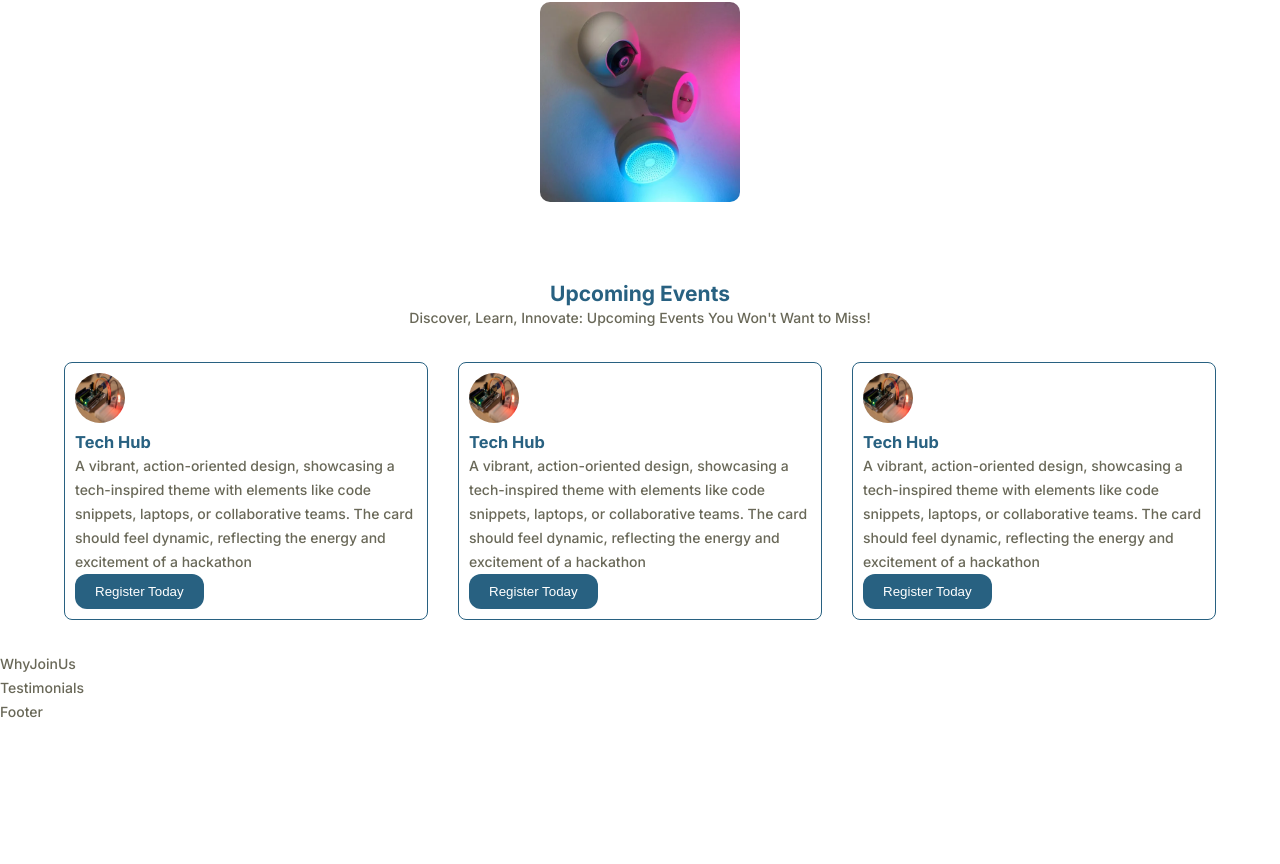
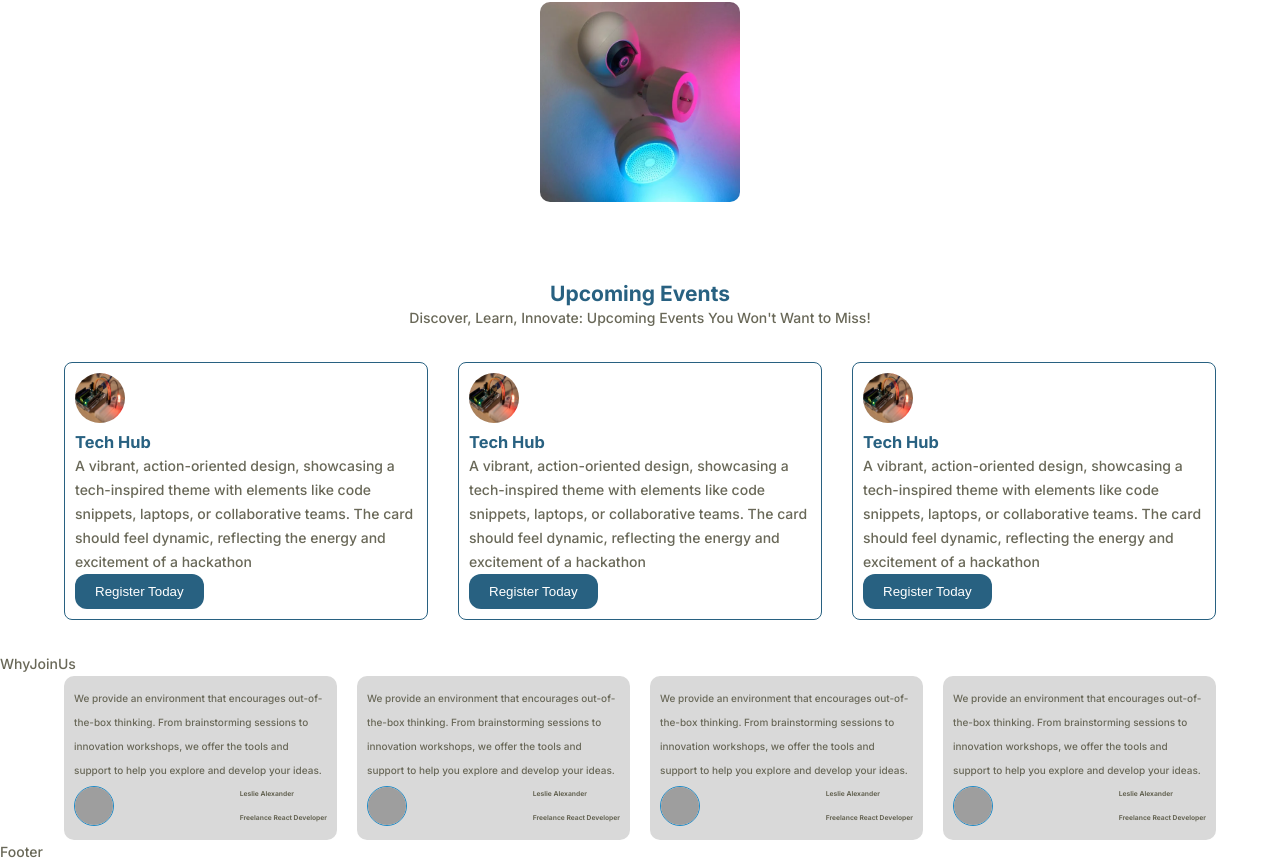
Before and after one commit to DeKUTInnovatorsClub/dekut_innovators, a React (Vite) app: page / in a window 1280 px wide. Shown: the part 1083-1947 px from the top of the page. Before the commit the page ends 1807 px from the top, so only its background shows below. Built offline with nearby package versions, Linux system fonts and the light colour scheme; grey boxes are pictures that could not be loaded.

Commit message:
add Testimonials Component

```diff
--- a/package.json
+++ b/package.json
@@ -11,6 +11,7 @@
   },
   "dependencies": {
     "react": "^18.3.1",
+    "react-card-slider-component": "^1.0.9",
     "react-dom": "^18.3.1",
     "react-router-dom": "^7.0.1"
   },
--- a/src/components/Innovations.jsx
+++ b/src/components/Innovations.jsx
@@ -5,6 +5,7 @@ import LatestInnovation3 from '../assets/latest-innovation3.png'
 import LatestInnovation4 from '../assets/latest-innovation4.png'
 import LatestInnovation5 from '../assets/latest-innovation5.png'
 import LatestInnovation6 from '../assets/latest-innovation6.png'
+// import ReactCardSlider from 'react-card-slider-component';
 export default function Innovations(){
     return (
         <section className="innovations">
--- a/src/components/Testimonials.jsx
+++ b/src/components/Testimonials.jsx
@@ -1,8 +1,16 @@
 
-export default function Testimonials(){
-    return (
-        <section className="testimonials">
-            Testimonials
-        </section>
-    )
+export default function Testimonials(props){
+  return (
+    <div className="testimonial">
+      <p>We provide an environment that encourages out-of-the-box thinking. From brainstorming sessions to innovation workshops, we offer the tools and support to help you explore and develop your ideas.</p>
+      <div>
+        <img src={props.avatar} alt="" />
+        <div>
+        <h6>{props.name}</h6>
+        <h6>{props.designation}</h6>
+
+        </div>
+      </div>
+    </div>
+  )
 }
--- a/src/index.css
+++ b/src/index.css
@@ -1,3 +1,5 @@
+
+
 /* Reset Styles */
 * {
   margin: 0;
@@ -135,3 +137,30 @@ button:hover {
   height: 50px;
   border-radius: 50%;
 }
+.testimonials-container{
+  width: 90%;
+  margin: auto;
+  display: flex;
+  justify-content: center;
+  gap: 20px;
+}
+.testimonial {
+  /* max-width: 200px ; */
+  background-color: #D9D9D9;
+  font-size: 10px;
+  /* border: 1px solid #286181; */
+  border-radius: 10px;
+  padding: 10px;
+}
+.testimonial > div {
+  display: flex;
+  justify-content: space-between;
+  align-items: center;
+}
+.testimonial >div > img {
+  width: 40px;
+  height: 40px;
+  border-radius: 50%;
+  border: 1px solid #1C8BC9;
+
+}
--- a/src/pages/Home.jsx
+++ b/src/pages/Home.jsx
@@ -4,7 +4,37 @@ import Innovations from "../components/Innovations";
 import Testimonials from "../components/Testimonials";
 import UpcomingEvents from "../components/UpcomingEvents";
 import WhyJoinUs from "../components/WhyJoinUs";
+import ReactCardSlider from 'react-card-slider-component';
 
+const testimonials = [
+    {
+      content: "You made it so simple. My new site is so much faster and easier to work with than my old site.",
+      name: "Leslie Alexander",
+      designation: "Freelance React Developer",
+      avatar: "https://cdn.rareblocks.xyz/collection/clarity/images/testimonial/4/avatar-male-1.png",
+    },
+    {
+      content: "You made it so simple. My new site is so much faster and easier to work with than my old site.",
+      name: "Leslie Alexander",
+      designation: "Freelance React Developer",
+      avatar: "https://cdn.rareblocks.xyz/collection/clarity/images/testimonial/4/avatar-male-1.png",
+    },
+    {
+      content: "You made it so simple. My new site is so much faster and easier to work with than my old site.",
+      name: "Leslie Alexander",
+      designation: "Freelance React Developer",
+      avatar: "https://cdn.rareblocks.xyz/collection/clarity/images/testimonial/4/avatar-male-1.png",
+    },
+    {
+      content: "You made it so simple. My new site is so much faster and easier to work with than my old site.",
+      name: "Leslie Alexander",
+      designation: "Freelance React Developer",
+      avatar: "https://cdn.rareblocks.xyz/collection/clarity/images/testimonial/4/avatar-male-1.png",
+    },
+  ];
+  const testimonialsElements = testimonials.map((testimonial) => {
+    return (<Testimonials {...testimonial} />)
+  })
 export default function Home(){
     return (
         <div>
@@ -13,7 +43,11 @@ export default function Home(){
             <Innovations />
             <UpcomingEvents />
             <WhyJoinUs />
-            <Testimonials />
+            {/* <ReactCardSlider slides={testimonialsElements}/> */}
+            <div className="testimonials-container">
+            {testimonialsElements}
+
+            </div>
         </div>
     )
 }
```
Also changed, not shown: 1 other file (tests, documents, lock files or other folders).
